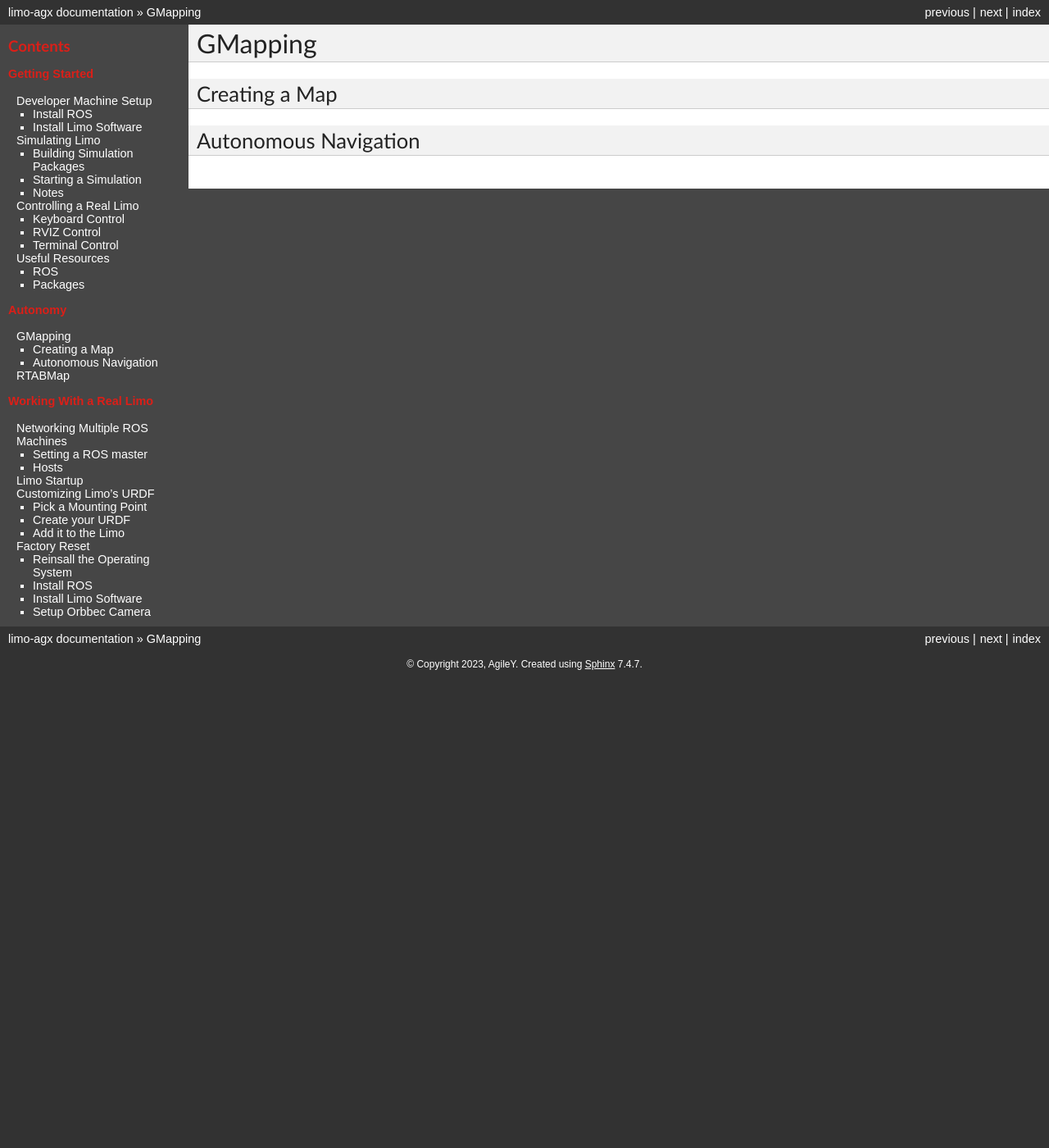
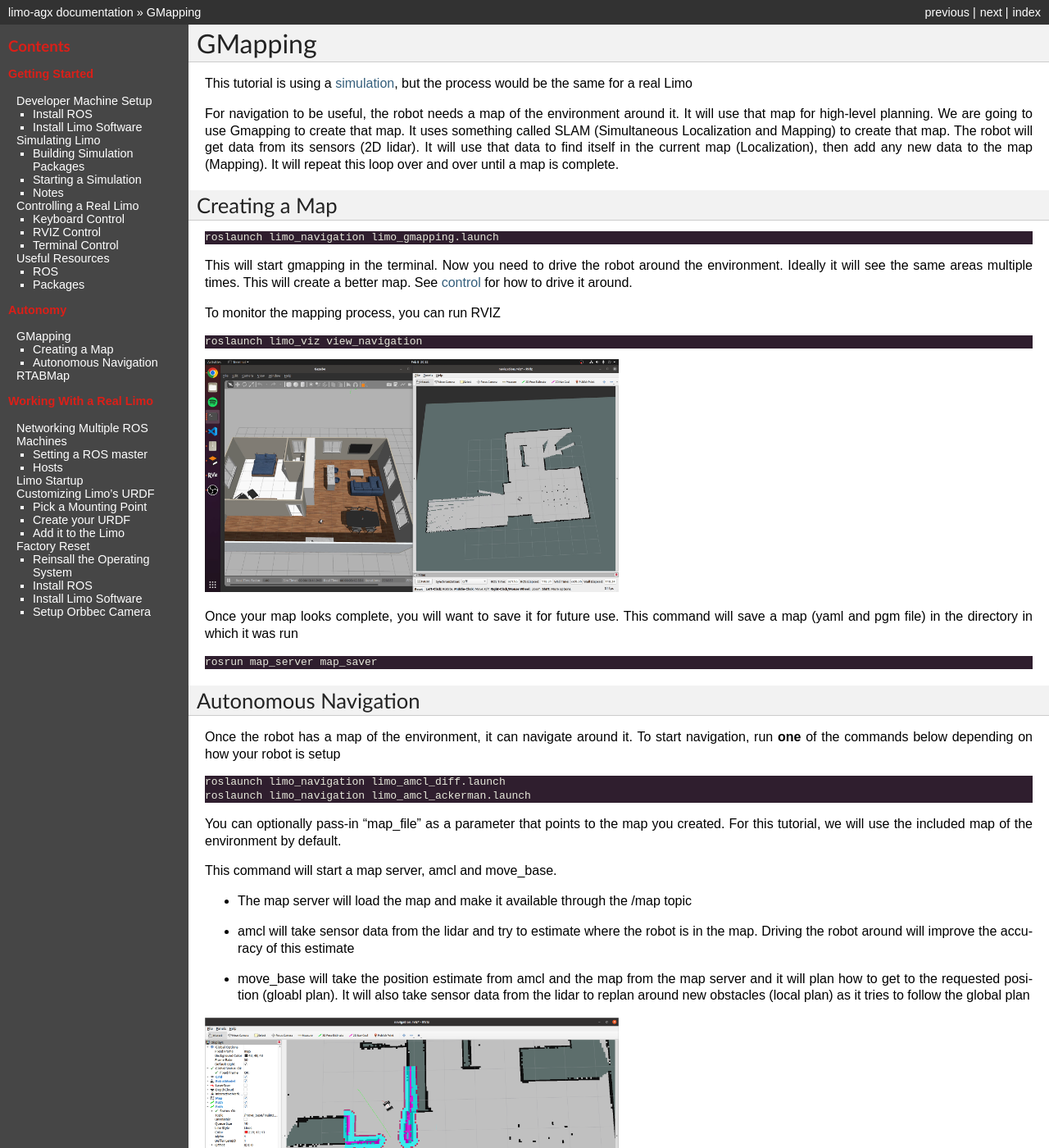
Before and after one commit to limo-agx/limo-agx.github.io, a Sphinx documentation site: the page built from source/navigation_gmapping.rst, in a window 1280 px wide and 1400 px high. Shown: the whole window at 82% size. Built offline with Sphinx 7.4.7, drawn with Linux system fonts in a browser that asks for light colours; some of the changed text lies outside the part shown.

Commit message:
Filled-in gmapping navigation.  Still need to fix rtabmap and move_base tracker is not right

```diff
--- a/source/navigation_gmapping.rst
+++ b/source/navigation_gmapping.rst
@@ -1,8 +1,51 @@
 GMapping
 ========
+
+This tutorial is using a :doc:`simulation <simulating_limo>`, but the process would be the same for a real Limo
+
+For navigation to be useful, the robot needs a map of the environment around it.  It will use that map for high-level planning.  We are going to use Gmapping to create that map.  It uses something called SLAM (Simultaneous Localization and Mapping) to create that map.  The robot will get data from its sensors (2D lidar).  It will use that data to find itself in the current map (Localization), then add any new data to the map (Mapping).  It will repeat this loop over and over until a map is complete.
 
 Creating a Map
 --------------
 
+.. code-block:: bash
+
+    roslaunch limo_navigation limo_gmapping.launch
+
+This will start gmapping in the terminal.  Now you need to drive the robot around the environment.  Ideally it will see the same areas multiple times.  This will create a better map.  See :doc:`control <controlling_limo>` for how to drive it around.
+
+To monitor the mapping process, you can run RVIZ
+
+.. code-block:: bash
+
+    roslaunch limo_viz view_navigation
+
+.. image:: images/gmapping.png
+
+Once your map looks complete, you will want to save it for future use.  This command will save a map (yaml and pgm file) in the directory in which it was run
+
+.. code-block:: bash
+
+    rosrun map_server map_saver
+
 Autonomous Navigation
 ---------------------
+
+Once the robot has a map of the environment, it can navigate around it.  To start navigation, run **one** of the commands below depending on how your robot is setup
+
+.. code-block:: bash
+
+    roslaunch limo_navigation limo_amcl_diff.launch
+    roslaunch limo_navigation limo_amcl_ackerman.launch
+
+You can optionally pass-in "map_file" as a parameter that points to the map you created.  For this tutorial, we will use the included map of the environment by default.
+
+This command will start a map server, amcl and move_base.
+
+* The map server will load the map and make it available through the /map topic
+* amcl will take sensor data from the lidar and try to estimate where the robot is in the map.  Driving the robot around will improve the accuracy of this estimate
+* move_base will take the position estimate from amcl and the map from the map server and it will plan how to get to the requested position (gloabl plan).  It will also take sensor data from the lidar to replan around new obstacles (local plan) as it tries to follow the global plan
+
+.. image:: images/gmapping_navigation.png
+
+To send the robot a goal, you can either send a message to the `/move_base_simple/goal` topic, or you can use the interactive `2D Nav Goal` tool in RVIZ.  To use the tool in RVIZ, make sure the Global Frame is set to "map". then select 2D Nav Goal from the top bar.  Click in the map to set the position of the goal.  Continue holding the mouse and drag the mouse in the direction you want the robot to face when it stops and release the mouse.  You should see the global plan appear and the local plan and local map updating as the robot navigates.
```
Also changed, not shown: source/images/gmapping.png (added), source/images/gmapping_navigation.png (added).
